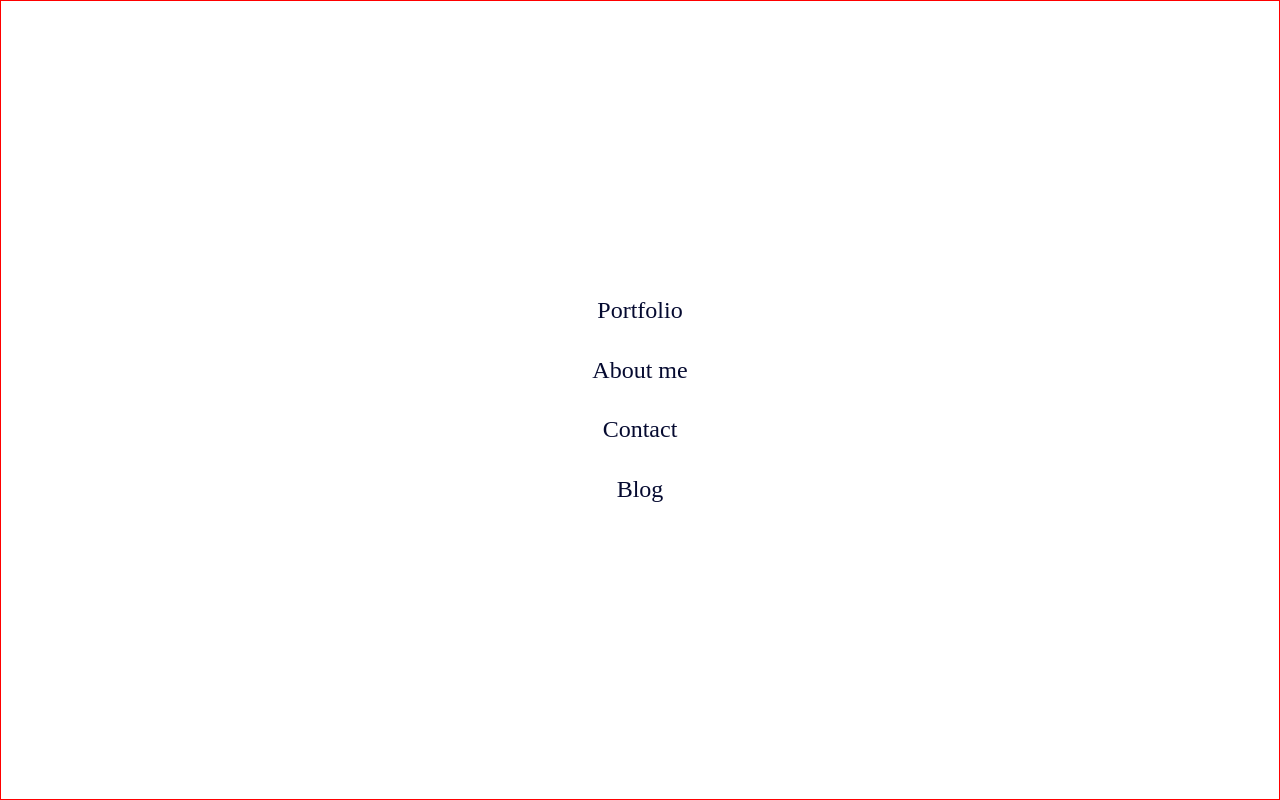
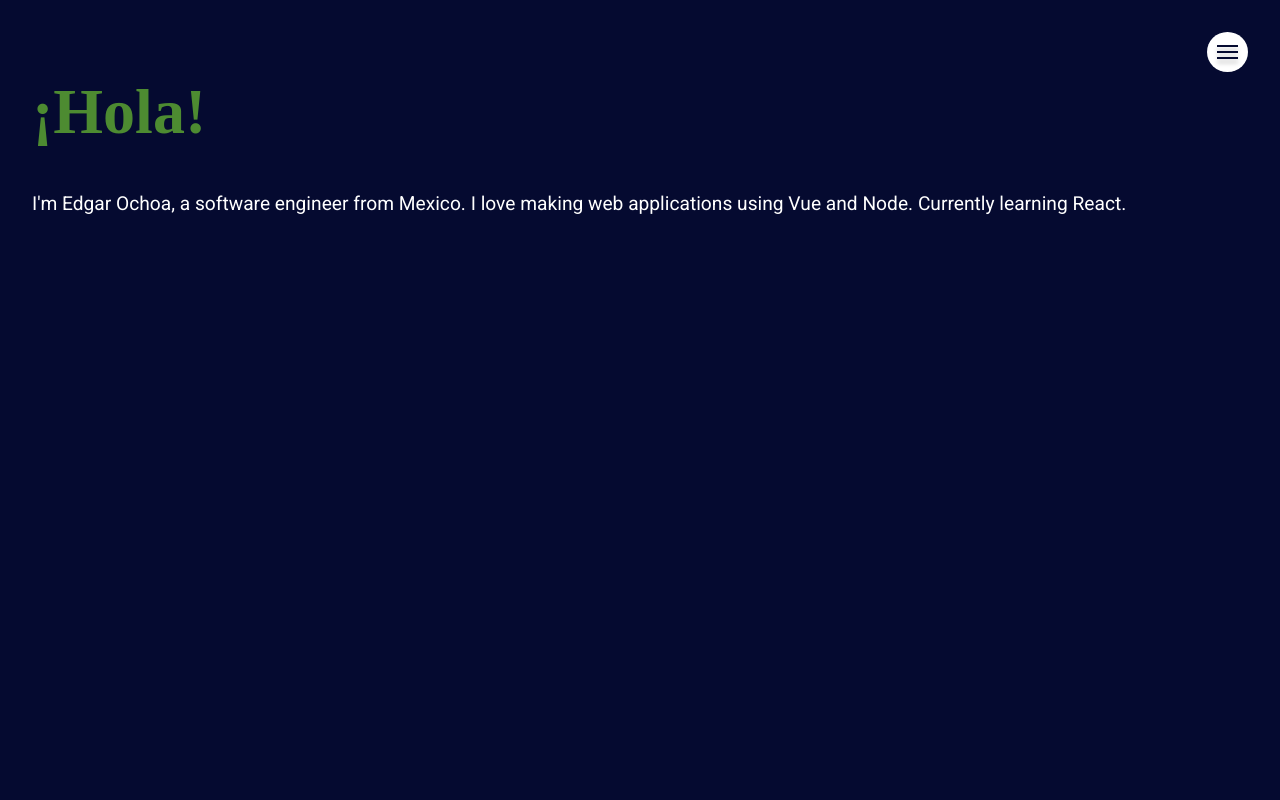
Before and after one commit to edgar8acas/portfolio, a React (Create React App) app: page / in a window 1280 px wide. Shown: the top 800 px of the page. Built offline with nearby package versions, Linux system fonts and the light colour scheme; a web font is replaced by a local one.

Commit message:
add navigation button

```diff
--- a/src/App.js
+++ b/src/App.js
@@ -14,9 +14,9 @@ function App() {
           <AboutMe />
         }
       />
-      <Portfolio></Portfolio>
-      <Contact></Contact>
-      <Navigation></Navigation>
+      <Portfolio />
+      <Contact />
+      <Navigation />
     </div>
   );
 }
--- a/src/scenes/Home/components/Navigation/index.js
+++ b/src/scenes/Home/components/Navigation/index.js
@@ -1,9 +1,12 @@
 import React from 'react';
+import NavigationButton from '../NavigationButton';
 import './styles.css';
 
-function NavBar() {
+function NavBar(props) {
   return (
-    <nav className="site-navigation">
+    <div className="navigation">
+      <NavigationButton></NavigationButton>
+      <nav className={`navigation--menu ${props.active ? 'navigation--menu__active' : ''}`}>
         <div className="navigation-wrapper">
           <ul>
             <li><a href="#portfolio">Portfolio</a></li>
@@ -13,6 +16,7 @@ function NavBar() {
           </ul>
         </div>
       </nav>
+    </div>
   );
 }
 
--- a/src/scenes/Home/components/Navigation/styles.css
+++ b/src/scenes/Home/components/Navigation/styles.css
@@ -1,11 +1,11 @@
-.site-navigation {
+.navigation--menu {
   position: fixed;
   top: 0; right: 0; bottom: 0; left: 0;
   background-color: #fff;
-  border: 1px solid red;
+  display: none;
 }
 
-.site-navigation ul {
+.navigation--menu ul {
   list-style-type: none;
   margin: 0;
   padding: 0;
@@ -18,21 +18,21 @@
   transform: translate(-50%, -50%);
 }
 
-.site-navigation ul > li {
+.navigation--menu ul > li {
   padding: 1rem 0rem;
 }
 
-.site-navigation ul > li > a {
+.navigation--menu ul > li > a {
   text-decoration: none;
   color: var(--darkblue);
   font-family: 'Overlock', cursive;
   font-size: clamp(1.5rem, 1vw, 2rem);
 }
 
-.site-navigation ul > li > a:hover {
+.navigation--menu ul > li > a:hover {
   text-shadow: 3px 3px 3px #ccc;
 }
 
-.site-navigation__active {
-
+.navigation--menu__active {
+  display: block;
 }
--- /dev/null
+++ b/src/scenes/Home/components/NavigationButton/index.js
@@ -0,0 +1,16 @@
+import React from 'react';
+import './styles.css';
+
+function NavigationButton() {
+  return (
+    <button className="navigation-button">
+      <div className="navigation-button--icon">
+        <div></div>
+        <div></div>
+        <div></div>
+      </div>
+    </button>
+  );
+}
+
+export default NavigationButton;
--- /dev/null
+++ b/src/scenes/Home/components/NavigationButton/styles.css
@@ -0,0 +1,16 @@
+.navigation-button {
+  position: fixed;
+  top: 2rem; right: 2rem;
+  border-radius: 50%;
+  padding: 9px 10px;
+  border: none;
+  background-color: white;
+}
+
+.navigation-button--icon > div {
+  width: 1.3em;
+  height: 2px;
+  margin: 4px 0;
+  background-color: var(--darkblue);
+  box-shadow: 0px 4px 4px rgba(0, 0, 0, 0.25);
+}
```
Lines whose indentation alone changed are shown as unchanged.
